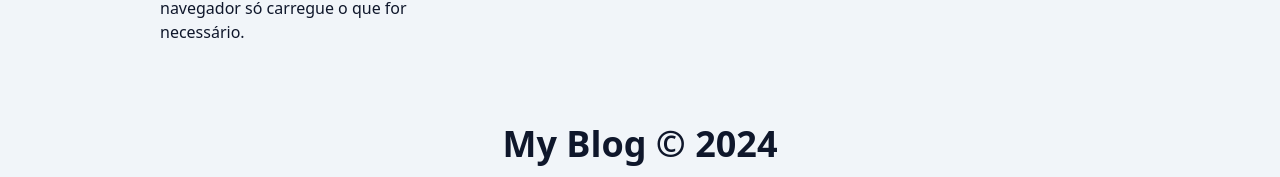
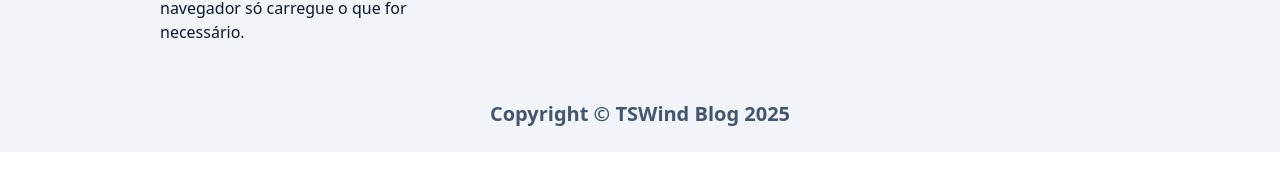
Before and after one commit to dobsfoxx/Blog-NextJS, a Next.js app: page / in a window 1280 px wide. Shown: the part 1905-2082 px from the top of the page. After the commit the page ends 2057 px from the top, so only its background shows below. Built offline with nearby package versions, Linux system fonts and the light colour scheme.

Commit message:
fix: ajuste do layout.tsx includindo ontainer, Header e componentização do footer

```diff
--- a/src/app/layout.tsx
+++ b/src/app/layout.tsx
@@ -1,12 +1,18 @@
 import type { Metadata } from "next";
-
 import "./globals.css";
+import Header from "../components/Header";
+import Container from "../components/container";
+import { clsx } from "clsx";
+import Footer from "../components/Footer";
 
 
 
 export const metadata: Metadata = {
-  title: "Create Next App",
-  description: "Generated by create next app",
+  title: {
+    default: "TSWind Blog",
+    template: "%s | TSWind Blog",
+  },
+  description: "Um blog com NextJs, TypeScript e TailwindCSS",
 };
 
 export default function RootLayout({
@@ -17,7 +23,17 @@ export default function RootLayout({
   return (
     <html lang="pt-BR">
       <body>
-        {children}
+
+        <Container>
+
+          <Header />
+
+            {children}
+
+        </Container>
+
+        <Footer />
+
       </body>
     </html>
   );
--- a/src/app/page.tsx
+++ b/src/app/page.tsx
@@ -1,36 +1,18 @@
-import clsx from "clsx";
 import SpinLoader from "../components/SpinLoader";
 import { Suspense } from "react";
 import PostsList from "../components/PostsList";
-import Container from "../components/container";
-import Header from "../components/Header";
 import PostFeatured from "../components/PostFeatured";
 
 export default async function HomePage() {
   return (
-    <Container>
-
-      <Header />
-
-      <PostFeatured /> {/* Componente do post em destaque na página principal */}
-
-      <Suspense fallback={<SpinLoader className="my-20" />}> {/* Suspense para carregamento assíncrono via NextJS importando o componenteSpinLoader*/}
+    <>
+      <PostFeatured />{" "}
+      {/* Componente do post em destaque na página principal */}
+      <Suspense fallback={<SpinLoader className="my-20" />}>
+        {" "}
+        {/* Suspense para carregamento assíncrono via NextJS importando o componenteSpinLoader*/}
         <PostsList />
       </Suspense>
-
-      <footer>
-        <p
-          className={clsx(
-            "text-center",
-            "py-4",
-            "text-center",
-            "font-extrabold text-4xl"
-          )}
-        >
-          My Blog &copy; 2024
-        </p>
-      </footer>
-
-    </Container>
+    </>
   );
 }
--- /dev/null
+++ b/src/components/Footer/index.tsx
@@ -0,0 +1,22 @@
+import clsx from "clsx";
+import Link from "next/link";
+
+export default function Footer(){
+  return (
+   <footer>
+        <p
+          className={clsx(
+            "text-center",
+            "text-slate-600",
+            "bg-slate-100",
+            "font-bold text-xl",
+            "py-6",
+
+
+          )}
+        >
+          Copyright &copy; <Link href="/">TSWind Blog</Link> 2025
+        </p>
+      </footer>
+  );
+}
--- a/src/components/Header/index.tsx
+++ b/src/components/Header/index.tsx
@@ -12,7 +12,7 @@ export default function Header() {
           "lg:text-7xl/normal lg:py-12"
         )}
       >
-        <Link href="#">My Blog</Link>{/*Título da página principal */}
+        <Link href="#">TSWind Blog</Link>{/*Título da página principal */}
       </h1>
     </header>
   );
--- a/src/components/PostsList/index.tsx
+++ b/src/components/PostsList/index.tsx
@@ -6,7 +6,7 @@ export default async function LoadingPage() {
   const posts = await findAllPublicPosts();
 
   return (
-    <div className="grid grid-cols-1 gap-8 mb-16 sm:grid-cols-2 lg:grid-cols-3 ">
+    <div className="grid grid-cols-1 gap-8 pb-8 sm:grid-cols-2 lg:grid-cols-3 ">
      {/* Layout principal para a lista de posts */}
      {posts.slice(1).map((post) => {
       {/* Ignora o primeiro post (destaque) */}
```
